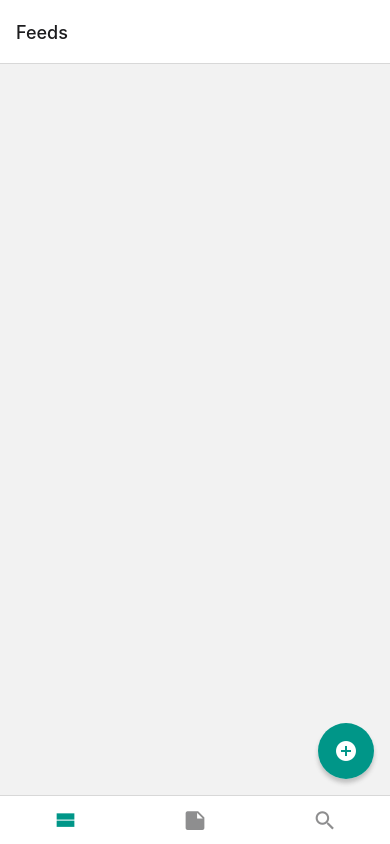
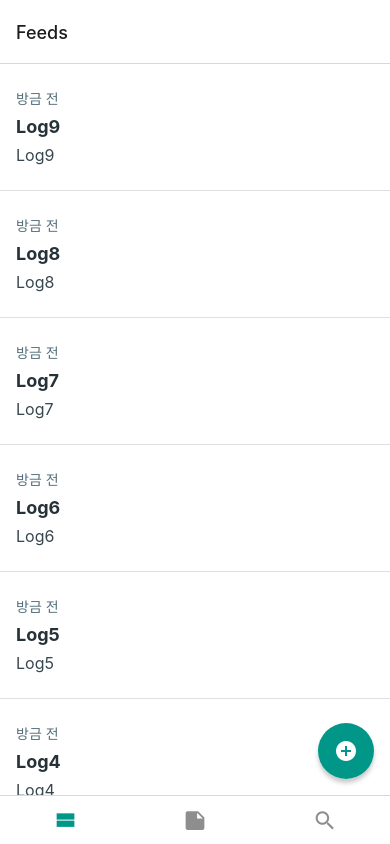
Before and after one commit to zitoyeo/Daylog, a React Native app: screen /Feeds in a window 390 px wide. Built offline with nearby package versions, Linux system fonts and the light colour scheme.

Commit message:
Add FeedList & Animated Button

```diff
--- /dev/null
+++ b/components/FeedList.js
@@ -0,0 +1,40 @@
+import React from "react";
+import { FlatList, StyleSheet, View } from "react-native";
+import FeedListItem from "./FeedListItem";
+
+function FeedList({ logs, onScrolledToBottom }) {
+  const onScroll = (e) => {
+    //스크롤 움직일 때마다 바닥과 가까워지고 멀어지고 값을 측정
+    const { contentSize, layoutMeasurement, contentOffset } = e.nativeEvent;
+    const distanceFromBottom =
+      contentSize.height - layoutMeasurement.height - contentOffset.y;
+
+    if (distanceFromBottom < 72) {
+      onScrolledToBottom(true);
+    } else {
+      onScrolledToBottom(false);
+    }
+  };
+
+  return (
+    <FlatList
+      data={logs}
+      styles={styles.block}
+      renderItem={({ item }) => <FeedListItem log={item} />}
+      keyExtractor={(log) => log.id}
+      ItemSeparatorComponent={() => <View style={styles.separator} />}
+      onScroll={onScroll}
+    />
+  );
+}
+
+const styles = StyleSheet.create({
+  block: { flex: 1 },
+  separator: {
+    backgroundColor: "#e0e0e0",
+    height: 1,
+    width: "100%",
+  },
+});
+
+export default FeedList;
--- /dev/null
+++ b/components/FeedListItem.js
@@ -0,0 +1,73 @@
+import React from "react";
+import { Platform, Pressable, StyleSheet, Text } from "react-native";
+import { format, formatDistanceToNow } from "date-fns";
+import { ko } from "date-fns/locale";
+
+function formatDate(date) {
+  const d = new Date(date);
+  const now = Date.now();
+  const diff = (now - d.getTime()) / 1000;
+
+  if (diff < 60 * 1) {
+    return "방금 전";
+  }
+  if (diff < 60 * 60 * 24 * 3) {
+    return formatDistanceToNow(d, { addSuffix: true, locale: ko });
+  }
+  return format(d, "PPP EEE p", { locale: ko });
+}
+
+function turncate(text) {
+  //정규식을 사용해 모든 줄 바꿈 문자 제거
+
+  const replaced = text.replace(/\n/g, "");
+  if (replaced.length <= 100) {
+    return replaced;
+  }
+  return replaced.slice(0, 100).concat("...");
+}
+
+function FeedListItem({ log }) {
+  const { title, body, date } = log; // 사용자가 편하게 객체 구조 분해 할당
+
+  return (
+    <Pressable
+      style={({ pressed }) => [
+        styles.block,
+        Platform.OS === "ios" && pressed && { backgroundColor: "#efefef" },
+      ]}
+      android_ripple={{ color: "#ededed" }}
+    >
+      <Text style={styles.date}>{formatDate(date)}</Text>
+      <Text style={styles.title}>{title}</Text>
+      <Text style={styles.body}>{turncate(body)}</Text>
+    </Pressable>
+  );
+}
+
+const styles = StyleSheet.create({
+  block: {
+    backgroundColor: "white",
+    paddingHorizontal: 16,
+    paddingVertical: 24,
+  },
+
+  date: {
+    fontSize: 14,
+    color: "#546e7a",
+    marginBottom: 8,
+  },
+  title: {
+    color: "#263238",
+    fontSize: 18,
+    fontWeight: "bold",
+    marginBottom: 8,
+  },
+  body: {
+    color: "#37474f",
+    fontSize: 16,
+    lineHeight: 21,
+  },
+});
+
+export default FeedListItem;
--- a/components/FloatingWriteButton.js
+++ b/components/FloatingWriteButton.js
@@ -1,15 +1,43 @@
-import React from "react";
-import { Platform, Pressable, StyleSheet, View } from "react-native";
+import React, { useEffect, useRef } from "react";
+import { Platform, Pressable, StyleSheet, View, Animated } from "react-native";
 import { useNavigation } from "@react-navigation/native";
 import Icon from "react-native-vector-icons/MaterialCommunityIcons";
 
-function FloatingWriteButton() {
+function FloatingWriteButton({ hidden }) {
   const navigation = useNavigation();
   const onPress = () => {
     navigation.navigate("Write");
   };
+
+  const animation = useRef(new Animated.Value(0)).current;
+
+  useEffect(() => {
+    Animated.timing(animation, {
+      toValue: hidden ? 1 : 0,
+      useNativeDriver: true,
+    }).start();
+  }, [animation, hidden]);
+
   return (
-    <View style={styles.wrapper}>
+    <Animated.View
+      style={[
+        styles.wrapper,
+        {
+          transform: [
+            {
+              translateY: animation.interpolate({
+                inputRange: [0, 1],
+                outputRange: [0, 88],
+              }),
+            },
+          ],
+          opacity: animation.interpolate({
+            inputRange: [0, 1],
+            outputRange: [1, 0],
+          }),
+        },
+      ]}
+    >
       <Pressable
         style={({ pressed }) => [
           styles.button,
@@ -22,7 +50,7 @@ function FloatingWriteButton() {
       >
         <Icon name="plus-circle" size={24} style={styles.icon} />
       </Pressable>
-    </View>
+    </Animated.View>
   );
 }
 
--- a/context/LogContext.js
+++ b/context/LogContext.js
@@ -5,7 +5,16 @@ import { v4 as uuidv4 } from "uuid";
 const LogContext = createContext();
 
 export function LogContextProvider({ children }) {
-  const [logs, setLogs] = useState([]);
+  const [logs, setLogs] = useState(
+    Array.from({ length: 10 })
+      .map((_, index) => ({
+        id: uuidv4(),
+        title: `Log${index}`,
+        body: `Log${index}`,
+        date: new Date().toISOString(),
+      }))
+      .reverse()
+  );
 
   const onCreate = ({ title, body, date }) => {
     const log = {
--- a/package.json
+++ b/package.json
@@ -13,6 +13,7 @@
     "@react-navigation/bottom-tabs": "^6.2.0",
     "@react-navigation/native": "^6.0.8",
     "@react-navigation/native-stack": "^6.5.0",
+    "date-fns": "^2.28.0",
     "expo": "~44.0.0",
     "expo-random": "~12.1.1",
     "expo-status-bar": "~1.2.0",
--- a/screens/FeedsScreen.js
+++ b/screens/FeedsScreen.js
@@ -1,15 +1,23 @@
-import React, { useContext } from "react";
+import React, { useContext, useState } from "react";
 import { StyleSheet, View } from "react-native";
 import FloatingWriteButton from "../components/FloatingWriteButton";
 import LogContext from "../context/LogContext";
+import FeedList from "../components/FeedList";
 
 function FeedsScreen() {
   const { logs } = useContext(LogContext);
-  console.log(JSON.stringify(logs, null, 2));
+  const [hidden, setHidden] = useState(false);
+
+  const onScrolledToBottom = (isBottom) => {
+    if (hidden !== isBottom) {
+      setHidden(isBottom);
+    }
+  };
 
   return (
     <View style={styles.block}>
-      <FloatingWriteButton />
+      <FeedList logs={logs} onScrolledToBottom={onScrolledToBottom} />
+      <FloatingWriteButton hidden={hidden} />
     </View>
   );
 }
```
Also changed, not shown: 1 other file (tests, documents, lock files or other folders).
